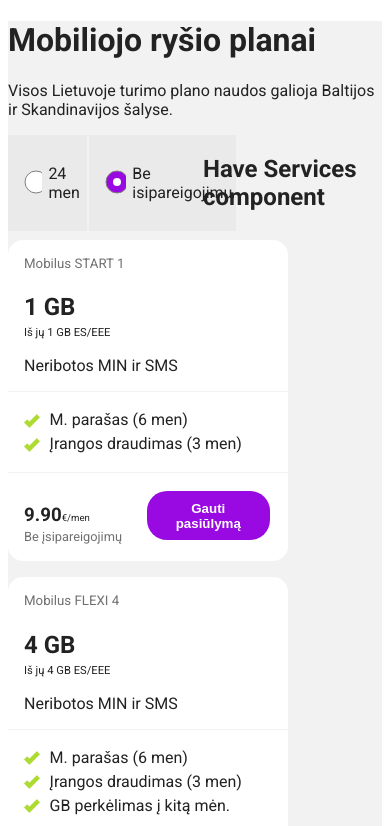
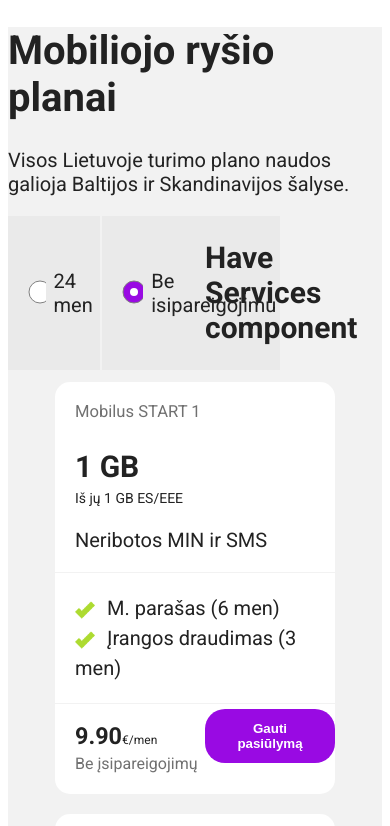
Before and after one commit to ignaskoncius/mobile-plans, a React (Create React App) app: page / in a window 390 px wide. Shown: the top 826 px of the page. Built offline with nearby package versions, Linux system fonts and the light colour scheme.

Commit message:
plan-cards justify content center

```diff
--- a/src/App.css
+++ b/src/App.css
@@ -30,6 +30,7 @@
   display: flex;
   gap: 1rem;
   flex-wrap: wrap;
+  justify-content: center;
 }
 .mobile-plan {
   background-color: #fff;
@@ -134,3 +135,9 @@
 .radio-container svg {
   margin-right: 0.4rem;
 }
+
+@media screen and (max-width: 700px) {
+  :root {
+    font-size: 20px;
+  }
+}
```
